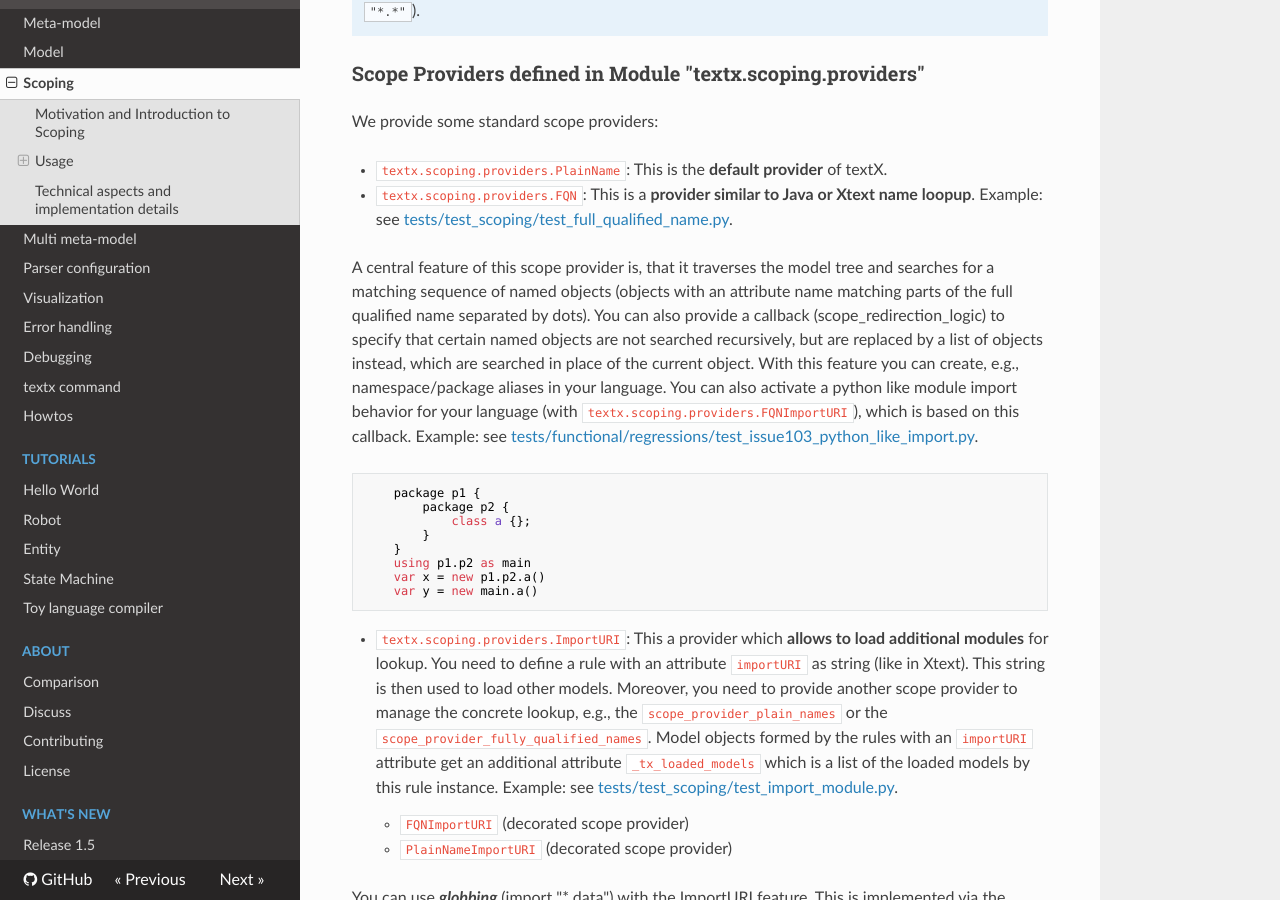
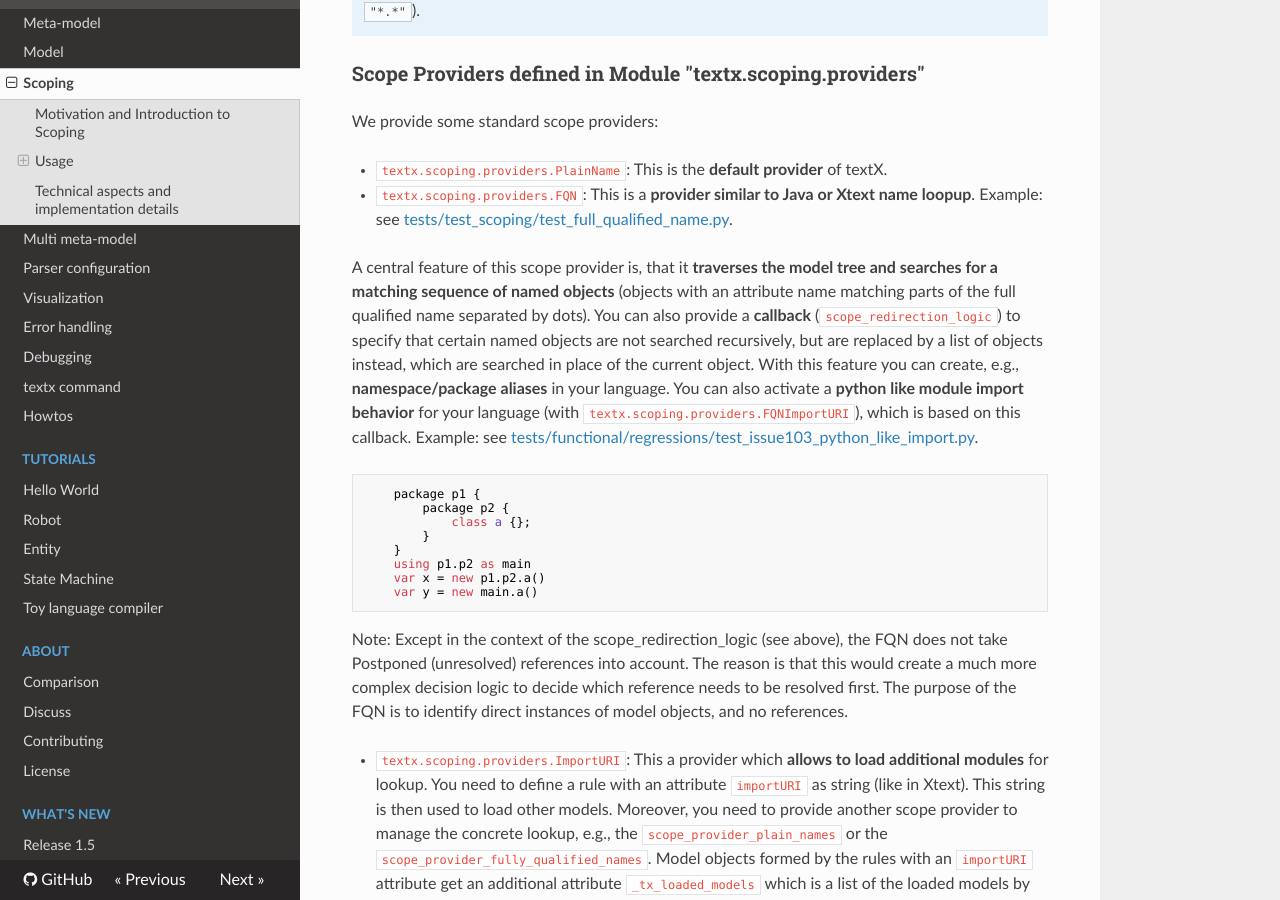
Before and after one commit to textX/textX, an MkDocs documentation site: the page built from docs/scoping.md, in a window 1280 px wide and 900 px high, scrolled down 1637 px. Built offline with MkDocs 1.6.1, drawn with Linux system fonts in a browser that asks for light colours; nearby versions of some CDN libraries; comment, search, counter and statistics services are not loaded.

Commit message:
added docu. added negative examples.

```diff
--- a/docs/scoping.md
+++ b/docs/scoping.md
@@ -90,14 +90,14 @@ We provide some standard scope providers:
    name loopup**.
    Example: see [tests/test_scoping/test_full_qualified_name.py](https://github.com/igordejanovic/textX/blob/master/tests/functional/test_scoping/test_full_qualified_name.py).
 
-   A central feature of this scope provider is, that it traverses the model
-   tree and searches for a matching sequence of named objects (objects with
+   A central feature of this scope provider is, that it **traverses the model
+   tree and searches for a matching sequence of named objects** (objects with
    an attribute name matching parts of the full qualified name separated by
-   dots). You can also provide a callback (scope_redirection_logic) to specify
+   dots). You can also provide a **callback** (`scope_redirection_logic`) to specify
    that certain named objects are not searched recursively, but are replaced
    by a list of objects instead, which are searched in place of the current object.
-   With this feature you can create, e.g., namespace/package aliases in your
-   language. You can also activate a python like module import behavior
+   With this feature you can create, e.g., **namespace/package aliases** in your
+   language. You can also activate a **python like module import behavior**
    for your language (with `textx.scoping.providers.FQNImportURI`), which is based
    on this callback.
    Example: see [tests/functional/regressions/test_issue103_python_like_import.py](https://github.com/igordejanovic/textX/blob/master/tests/functional/regressions/test_issue103_python_like_import.py).
@@ -110,6 +110,12 @@ We provide some standard scope providers:
         using p1.p2 as main
         var x = new p1.p2.a()
         var y = new main.a()
+
+   Note: Except in the context of the scope_redirection_logic (see above), the FQN does
+   not take Postponed (unresolved) references into account. The reason is that
+   this would create a much more complex decision logic to decide which reference
+   needs to be resolved first. The purpose of the FQN is to identify direct instances
+   of model objects, and no references.
 
  * `textx.scoping.providers.ImportURI`: This a provider which **allows to load
    additional modules** for lookup.
```
